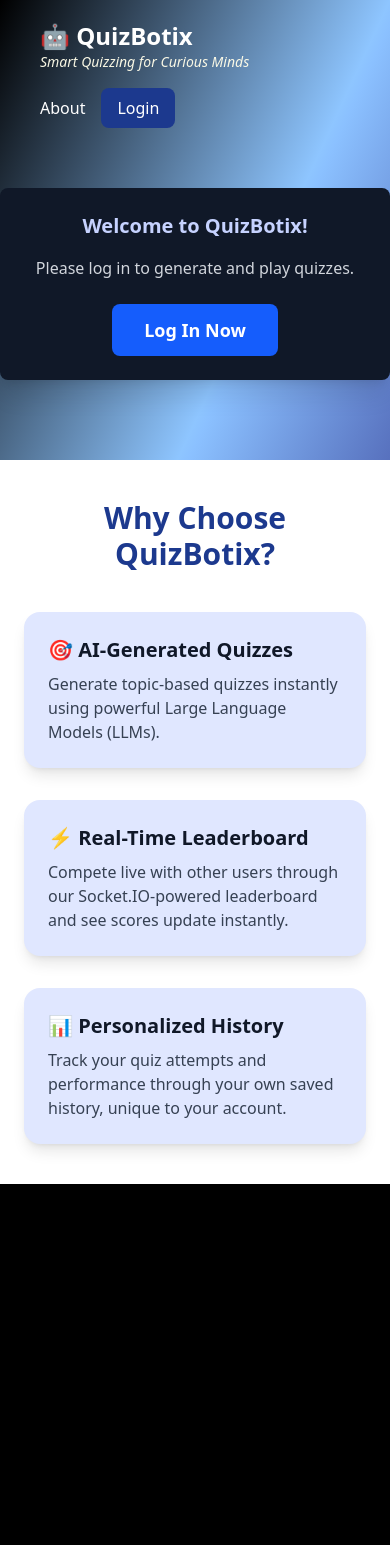
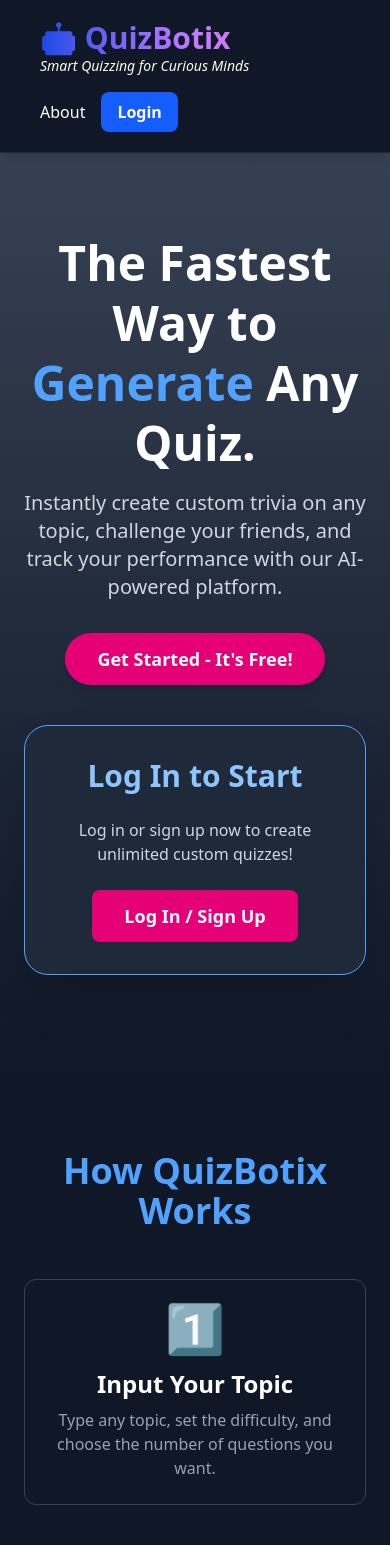
Before and after one commit to kriti-divyansha/QuizBotix, a React (Vite) app in the folder frontend/: page / in a window 390 px wide. Shown: the top 1545 px of the page. Before the commit the page ends 1184 px from the top, so only its background shows below. Built offline with nearby package versions, Linux system fonts and the light colour scheme.

Commit message:
Update Home.jsx

```diff
--- a/frontend/src/pages/Home.jsx
+++ b/frontend/src/pages/Home.jsx
@@ -1,109 +1,10 @@
 import React, { useState, useEffect, useCallback } from 'react';
 import { useLocation, useNavigate } from 'react-router-dom';
-
-// FIX: Integrated LoginModal component to make the app self-contained.
-const LoginModal = ({ onLoginSuccess, onClose }) => {
-  const [email, setEmail] = useState('');
-  const [password, setPassword] = useState('');
-  const [error, setError] = useState(null);
-
-  const handleLogin = (e) => {
-    e.preventDefault();
-    if (!email || !password) {
-      setError('Email and password are required.');
-      return;
-    }
-    setError(null);
-    // Simulate a successful login
-    const user = { email: email.toLowerCase(), name: 'QuizPlayer' };
-    localStorage.setItem('loggedInUser', JSON.stringify(user));
-    onLoginSuccess(user);
-  };
-
-  return (
-    <div className="fixed inset-0 bg-black bg-opacity-75 flex items-center justify-center z-50">
-      <div className="bg-white p-8 rounded-2xl shadow-xl max-w-sm w-full relative">
-        <button onClick={onClose} className="absolute top-4 right-4 text-gray-500 hover:text-gray-800 text-2xl font-bold transition">
-          &times;
-        </button>
-        <h2 className="text-2xl font-bold text-gray-900 mb-4 text-center">Login</h2>
-        <form onSubmit={handleLogin} className="space-y-4">
-          <input
-            type="email"
-            value={email}
-            onChange={(e) => setEmail(e.target.value)}
-            placeholder="Email"
-            className="w-full p-3 rounded-lg border border-gray-300 focus:outline-none focus:ring-2 focus:ring-indigo-500"
-          />
-          <input
-            type="password"
-            value={password}
-            onChange={(e) => setPassword(e.target.value)}
-            placeholder="Password"
-            className="w-full p-3 rounded-lg border border-gray-300 focus:outline-none focus:ring-2 focus:ring-indigo-500"
-          />
-          {error && <p className="text-red-500 text-sm text-center">{error}</p>}
-          <button
-            type="submit"
-            className="w-full bg-blue-600 hover:bg-blue-800 transition py-3 rounded-lg text-white font-semibold"
-          >
-            Log In
-          </button>
-        </form>
-      </div>
-    </div>
-  );
-};
-
-// FIX: Integrated ProfileSidePanel component to make the app self-contained.
-const ProfileSidePanel = ({ isOpen, onClose, user, quizHistory }) => {
-  if (!isOpen) return null;
-
-  return (
-    <div className="fixed inset-0 z-40">
-      <div onClick={onClose} className="absolute inset-0 bg-black bg-opacity-50"></div>
-      <div className="fixed top-0 right-0 h-full w-80 bg-gray-900 text-white shadow-lg transform transition-transform duration-300 ease-in-out">
-        <div className="flex justify-between items-center p-6 border-b border-gray-700">
-          <h2 className="text-2xl font-bold">Profile</h2>
-          <button onClick={onClose} className="text-gray-400 hover:text-white text-3xl font-bold">
-            &times;
-          </button>
-        </div>
-        <div className="p-6">
-          {user && (
-            <div className="mb-6">
-              <h3 className="text-lg font-semibold text-indigo-300">Welcome, {user.name || 'Guest'}!</h3>
-              <p className="text-sm text-gray-400">{user.email}</p>
-            </div>
-          )}
-          <div>
-            <h3 className="text-xl font-semibold mb-4 border-b pb-2 border-gray-700 text-indigo-300">Quiz History</h3>
-            {quizHistory.length > 0 ? (
-              <ul className="space-y-4">
-                {quizHistory.map((quiz, index) => (
-                  <li key={index} className="bg-gray-800 p-4 rounded-lg shadow-inner flex justify-between items-center">
-                    <div>
-                      <p className="font-medium text-lg">{quiz.topic}</p>
-                      <p className="text-sm text-gray-400">Score: {quiz.score}/{quiz.totalQuestions}</p>
-                    </div>
-                    <span className={`text-sm font-semibold px-2 py-1 rounded-full ${quiz.score / quiz.totalQuestions > 0.7 ? 'bg-green-600' : 'bg-red-600'}`}>
-                      {Math.round((quiz.score / quiz.totalQuestions) * 100)}%
-                    </span>
-                  </li>
-                ))}
-              </ul>
-            ) : (
-              <p className="text-gray-400 italic">No quiz history found. Play a quiz to see your history here!</p>
-            )}
-          </div>
-        </div>
-      </div>
-    </div>
-  );
-};
+import LoginModal from './login';
+import ProfileSidePanel from './ProfileSidePanel';
 
 const Home = () => {
-  console.log('Home component rendering...');
+    // === 1. State Management ===
 
     // User/Auth States
     const [loggedInUser, setLoggedInUser] = useState(null);
@@ -115,13 +16,15 @@
     const [topic, setTopic] = useState('');
     const [difficulty, setDifficulty] = useState('easy');
     const [count, setCount] = useState(5);
-
+    const [quizType, setQuizType] = useState('self');
     // UI/Loading States
     const [loading, setLoading] = useState(false);
     const [error, setError] = useState(null);
 
     const navigate = useNavigate();
     const location = useLocation();
+
+    // === 2. Initialization & Data Loading ===
 
     // Load user and quiz history from localStorage on component mount
     useEffect(() => {
@@ -130,6 +33,7 @@
             try {
                 const user = JSON.parse(storedUser);
                 setLoggedInUser(user);
+                // Load history specific to the logged-in user
                 const storedHistory = localStorage.getItem(`quizHistory_${user.email}`);
                 if (storedHistory) {
                     setQuizHistory(JSON.parse(storedHistory));
@@ -137,7 +41,6 @@
             } catch (e) {
                 console.error("Failed to parse stored user or history data from localStorage", e);
                 localStorage.removeItem('loggedInUser');
-        localStorage.removeItem('quizHistory_');
             }
         }
         // Handle navigation state if user was redirected back from QuizPage
@@ -152,7 +55,8 @@
         }
     }, [location.state]);
 
-  // Login/Logout Callbacks
+    // === 3. Authentication Callbacks ===
+
     const handleLoginSuccess = useCallback((user) => {
         setLoggedInUser(user);
         setShowLoginForm(false);
@@ -162,9 +66,8 @@
         if (storedHistory) {
             setQuizHistory(JSON.parse(storedHistory));
         } else {
-      setQuizHistory([]); // No history yet for this user
+            setQuizHistory([]);
         }
-    console.log("Logged in user:", user);
     }, []);
 
     const handleLogout = useCallback(() => {
@@ -177,7 +80,8 @@
         setError(null);
     }, []);
 
-  // Quiz Generation Logic
+    // === 4. Quiz Generation Logic ===
+
     const handleGenerate = async () => {
         if (!topic) {
             setError('Please enter a quiz topic.');
@@ -193,17 +97,15 @@
         setError(null);
 
         try {
-      const res = await fetch("https://quizbotix-1.onrender.com/generate-quiz", {
-        method: "POST",
-        headers: { "Content-Type": "application/json" },
-        // Use the state variables for the request body
+            // NOTE: This call relies on your backend server running on port 5000
+            const res = await fetch('http://localhost:5000/generate-quiz', {
+                method: 'POST',
+                headers: { 'Content-Type': 'application/json' },
                 body: JSON.stringify({ topic, difficulty, count }),
-        // 🔑 FIX: Add 'credentials: "include"' to send the session cookie
-        credentials: 'include',
+                credentials: 'include'
             });
 
             const data = await res.json();
-      console.log('Frontend received data:', data);
 
             if (res.ok && data.questions && data.quiz_id) {
                 navigate('/quiz', {
@@ -228,31 +130,32 @@
         }
     };
 
+    // === 5. Rendered JSX (Expanded Layout) ===
+
     return (
-    <div className="min-h-screen bg-gradient-to-br from-023E8A via-blue-300 to-indigo-900 text-white py-5">
+        <div className="min-h-screen bg-gray-800 text-white">
+
             {/* Navbar */}
-      <div className="flex flex-col sm:flex-row sm:justify-between sm:items-center mb-15 px-10">
+            <div className="flex flex-col sm:flex-row sm:justify-between sm:items-center py-5 px-10 border-b border-gray-800 sticky top-0 z-20 bg-gray-900 shadow-lg">
                  <div>
-          <h2 className="text-2xl font-bold text-white">🤖 QuizBotix</h2>
-          <p className="text-sm text-yellow-50 italic fade-in-out">Smart Quizzing for Curious Minds</p>
+                     <h2 className="text-3xl font-bold text-transparent bg-clip-text bg-gradient-to-r from-blue-700 via-purple-400 to-pink-400">🤖 QuizBotix</h2>
+                     <p className="text-sm text-yellow-50 italic">Smart Quizzing for Curious Minds</p>
                  </div>
-
                  <div className="mt-4 sm:mt-0 space-x-4">
-          <button onClick={() => navigate('/about')} className="text-white hover:text-black font-medium transition">
+                     <button onClick={() => navigate('/about')} className="text-white hover:text-blue-400 font-medium transition">
                          About
                      </button>
                      {loggedInUser ? (
                          <>
-              {/* Profile/History Button */}
                              <button
                                  onClick={() => setShowSidePanel(true)}
-                className="bg-blue-900 hover:bg-pink-700 py-2 px-2 rounded-lg text-white font-medium transition"
+                                 className="bg-blue-600 hover:bg-pink-700 py-2 px-3 rounded-lg text-white font-medium transition"
                              >
                                  Profile
                              </button>
                              <button
                                  onClick={handleLogout}
-                className="bg-blue-900 hover:bg-pink-700 py-2 px-2 rounded-lg text-white font-medium transition"
+                                 className="bg-blue-600 hover:bg-pink-700 py-2 px-3 rounded-lg text-white font-medium transition"
                              >
                                  Logout
                              </button>
@@ -260,7 +163,7 @@
                      ) : (
                          <button
                              onClick={() => setShowLoginForm(true)}
-              className="bg-blue-900 hover:bg-black py-2 px-4 rounded-lg text-white font-medium transition"
+                             className="bg-blue-600 hover:bg-blue-800 py-2 px-4 rounded-lg text-white font-bold transition"
                          >
                              Login
                          </button>
@@ -268,16 +171,14 @@
                  </div>
             </div>
 
-      {/* Login Modal */}
-      {showLoginForm && !loggedInUser && (
+            {/* Modals and Side Panels */}
+            {showLoginForm && (
                 <LoginModal
                     onLoginSuccess={handleLoginSuccess}
                     onClose={() => setShowLoginForm(false)}
                 />
             )}
-
-      {/* Profile Side Panel */}
-      {loggedInUser && ( // Only render if a user is logged in
+            {loggedInUser && (
                 <ProfileSidePanel
                     isOpen={showSidePanel}
                     onClose={() => setShowSidePanel(false)}
@@ -286,98 +187,164 @@
                 />
             )}
 
+            {/* === 1. Hero Section === */}
+            <div className="pt-20 pb-24 bg-gradient-to-b from-gray-700 to-gray-900">
+                <div className="max-w-6xl mx-auto px-6 lg:px-8 flex flex-col lg:flex-row items-center justify-between">
+                    <div className="lg:w-1/2 mb-10 lg:mb-0 text-center lg:text-left">
+                        <h1 className="text-5xl md:text-6xl font-extrabold leading-tight text-white mb-4">
+                            The Fastest Way to <span className="text-blue-400">Generate</span> Any Quiz.
+                        </h1>
+                        <p className="text-xl text-gray-300 mb-8">
+                            Instantly create custom trivia on any topic, challenge your friends, and track your performance with our AI-powered platform.
+                        </p>
+                        {!loggedInUser && (
+                            <button
+                                onClick={() => setShowLoginForm(true)}
+                                className="bg-pink-600 hover:bg-pink-700 py-3 px-8 rounded-full text-white font-bold text-lg shadow-lg transition transform hover:scale-105"
+                            >
+                                Get Started - It's Free!
+                            </button>
+                        )}
+                    </div>
 
-      {/* Main Quiz Content */}
+                    {/* Quiz Creation Form (Primary CTA for logged-in users) */}
+                    <div className="lg:w-5/12 bg-gray-800 p-8 rounded-3xl shadow-2xl border border-blue-400">
+                        <h2 className="text-3xl font-extrabold mb-6 text-center text-blue-300">
+                            {loggedInUser ? 'Create Your Quiz' : 'Log In to Start'}
+                        </h2>
                         {loggedInUser ? (
-        <div className="flex items-center justify-center">
-          <div className="bg-black p-8 rounded-2xl shadow-2xl max-w-md w-full">
-            <h1 className="text-4xl font-extrabold mb-6 text-center text-blue-300 drop-shadow-lg">
-              Create Your Quiz
-            </h1>
-
                             <div className="space-y-4">
                                 <input
                                     type="text"
-                placeholder="Enter quiz topic"
+                                    placeholder="Enter quiz topic (e.g., 'Ancient Rome' or 'React Hooks')"
                                     value={topic}
                                     onChange={(e) => setTopic(e.target.value)}
-                className="w-full p-3 rounded-lg bg-gray-800 text-white placeholder-gray-400 border border-gray-600 focus:outline-none focus:ring-2 focus:ring-indigo-500 "
+                                    className="w-full p-3 rounded-lg bg-gray-700 text-white placeholder-gray-400 border border-gray-600 focus:outline-none focus:ring-2 focus:ring-blue-400"
                                 />
-
-              <select
-                value={difficulty}
-                onChange={(e) => setDifficulty(e.target.value)}
-                className="w-full p-3 rounded-lg bg-gray-800 text-white border border-gray-600 focus:outline-none focus:ring-2 focus:ring-indigo-500"
-              >
+                                <select value={difficulty} onChange={(e) => setDifficulty(e.target.value)} className="w-full p-3 rounded-lg bg-gray-700 text-white border border-gray-600 focus:outline-none focus:ring-2 focus:ring-blue-400">
                                     <option value="easy">Easy</option>
                                     <option value="medium">Medium</option>
                                     <option value="hard">Hard</option>
                                 </select>
-
+                                <select value={count} onChange={(e) => setCount(Number(e.target.value))} className="w-full p-3 rounded-lg bg-gray-700 text-white border border-gray-600 focus:outline-none focus:ring-2 focus:ring-blue-400">
+                                    {[5, 10, 15, 20].map((n) => (<option key={n} value={n}>{n} Questions</option>))}
+                                </select>
                                 <select
-                value={count}
-                onChange={(e) => setCount(Number(e.target.value))}
-                className="w-full p-3 rounded-lg bg-gray-800 text-white border border-gray-600 focus:outline-none focus:ring-2 focus:ring-indigo-500"
-              >
-                {[5, 10, 15, 20].map((n) => (
-                  <option key={n} value={n}>{n} Questions</option>
-                ))}
+                                  value={quizType}
+                                  onChange={(e) => setQuizType(e.target.value)}
+                                  className="w-full p-3 rounded-lg bg-gray-700 text-white border border-gray-600 focus:outline-none focus:ring-2 focus:ring-pink-400">
+                                    <option value="self">Create for Myself</option>
+                                    <option value="classroom">Create for Classroom/Community</option>
                                 </select>
 
                                 <button
                                     onClick={handleGenerate}
                                     disabled={!topic || loading}
-                className="w-full bg-indigo-600 hover:bg-indigo-800 transition-all py-3 rounded-lg font-semibold text-white "
+                                    className="w-full bg-blue-600 hover:bg-blue-700 transition-all py-3 rounded-lg font-bold text-white shadow-md disabled:opacity-50"
                                 >
                                     {loading ? 'Generating...' : 'Generate Quiz'}
                                 </button>
 
-              {error && <p className="text-red-500 text-sm text-center mt-4">{error}</p>}
+                                {error && <p className="text-red-400 text-sm text-center mt-4">{error}</p>}
+                            </div>
+                        ) : (
+                            <div className="text-center">
+                                <p className="text-gray-300 mb-6">Log in or sign up now to create unlimited custom quizzes!</p>
+                                <button
+                                    onClick={() => setShowLoginForm(true)}
+                                    className="bg-pink-600 hover:bg-blue-600 py-3 px-8 rounded-lg text-white font-bold text-lg transition transform hover:scale-105"
+                                >
+                                    Log In / Sign Up
+                                </button>
+                            </div>
+                        )}
                     </div>
                 </div>
             </div>
-      ) : (
-        // If not logged in, show a friendly message prompting login
-        <div className="text-center mt-12 p-6 rounded-lg bg-gray-900 max-w-md mx-auto shadow-xl">
-          <p className="text-xl font-semibold text-indigo-200 mb-4">Welcome to QuizBotix!</p>
-          <p className="text-gray-300 mb-6">Please log in to generate and play quizzes.</p>
-          <button
-            onClick={() => setShowLoginForm(true)}
-            className="bg-blue-600 hover:bg-pink-600 py-3 px-8 rounded-lg text-white font-bold text-lg transition transform hover:scale-105"
-          >
-            Log In Now
-          </button>
+
+            {/* === 2. How It Works Section === */}
+            <div className="py-20 px-6 md:px-20 bg-gray-900">
+                <h2 className="text-4xl font-extrabold text-center mb-12 text-blue-400">How QuizBotix Works</h2>
+                <div className="grid grid-cols-1 md:grid-cols-3 gap-10 max-w-5xl mx-auto">
+                    {/* Step 1 */}
+                    <div className="text-center p-6 rounded-xl border border-gray-700 hover:border-blue-400 transition-all">
+                        <div className="text-5xl mb-4 text-pink-500">1️⃣</div>
+                        <h3 className="text-2xl font-bold mb-2 text-white">Input Your Topic</h3>
+                        <p className="text-gray-400">Type any topic, set the difficulty, and choose the number of questions you want.</p>
                     </div>
-      )}
-      {/* === Features Section === */}
-      <div className="mt-20 px-6 md:px-20 py-10 bg-white text-gray-900">
-        <h2 className="text-3xl font-extrabold text-center mb-10 text-blue-900">Why Choose QuizBotix?</h2>
-        <div className="grid grid-cols-1 md:grid-cols-3 gap-8">
+                    {/* Step 2 */}
+                    <div className="text-center p-6 rounded-xl border border-gray-700 hover:border-blue-400 transition-all">
+                        <div className="text-5xl mb-4 text-pink-500">2️⃣</div>
+                        <h3 className="text-2xl font-bold mb-2 text-white">AI Generates Quiz</h3>
+                        <p className="text-gray-400">Our powerful LLM backend instantly creates unique, high-quality quiz questions.</p>
+                    </div>
+                    {/* Step 3 */}
+                    <div className="text-center p-6 rounded-xl border border-gray-700 hover:border-blue-400 transition-all">
+                        <div className="text-5xl mb-4 text-pink-500">3️⃣</div>
+                        <h3 className="text-2xl font-bold mb-2 text-white">Play and Compete</h3>
+                        <p className="text-gray-400">Start the quiz, answer fast, and see your rank climb the **real-time leaderboard**!</p>
+                    </div>
+                </div>
+            </div>
+
+            {/* === 3. Features Section === */}
+            <div className="px-6 md:px-20 py-20 bg-gray-800">
+                <h2 className="text-4xl font-extrabold text-center mb-10 text-white">Platform Capabilities</h2>
+                <div className="grid grid-cols-1 md:grid-cols-3 gap-8 max-w-6xl mx-auto">
+
                     {/* Card 1 */}
-          <div className="bg-indigo-100 p-6 rounded-2xl shadow-lg hover:shadow-indigo-400 transition-all">
-            <h3 className="text-xl font-bold mb-2">🎯 AI-Generated Quizzes</h3>
-            <p className="text-gray-700">
+                    <div className="bg-gray-700 p-6 rounded-2xl shadow-xl border-t-4 border-blue-400">
+                        <h3 className="text-xl font-bold mb-2 text-blue-400">🎯 AI-Generated Quizzes</h3>
+                        <p className="text-gray-300">
                             Generate topic-based quizzes instantly using powerful Large Language Models (LLMs).
                         </p>
                     </div>
 
                     {/* Card 2 */}
-          <div className="bg-indigo-100 p-6 rounded-2xl shadow-lg hover:shadow-indigo-400 transition-all">
-            <h3 className="text-xl font-bold mb-2">⚡ Real-Time Leaderboard</h3>
-            <p className="text-gray-700">
+                    <div className="bg-gray-700 p-6 rounded-2xl shadow-xl border-t-4 border-pink-500">
+                        <h3 className="text-xl font-bold mb-2 text-pink-500">⚡ Real-Time Leaderboard</h3>
+                        <p className="text-gray-300">
                             Compete live with other users through our Socket.IO-powered leaderboard and see scores update instantly.
                         </p>
                     </div>
 
                     {/* Card 3 */}
-          <div className="bg-indigo-100 p-6 rounded-2xl shadow-lg hover:shadow-indigo-400 transition-all">
-            <h3 className="text-xl font-bold mb-2">📊 Personalized History</h3>
-            <p className="text-gray-700">
+                    <div className="bg-gray-700 p-6 rounded-2xl shadow-xl border-t-4 border-yellow-400">
+                        <h3 className="text-xl font-bold mb-2 text-yellow-400">📊 Personalized History</h3>
+                        <p className="text-gray-300">
                             Track your quiz attempts and performance through your own saved history, unique to your account.
                         </p>
                     </div>
                 </div>
             </div>
+
+            {/* === 4. Final Call to Action (CTA) Section === */}
+            <div className="py-20 text-center bg-gray-900 border-t border-gray-700">
+                <h2 className="text-4xl font-extrabold mb-4 text-white">Ready to Test Your Knowledge?</h2>
+                <p className="text-xl text-gray-400 mb-8">Join thousands of users challenging themselves with QuizBotix.</p>
+                <button
+                    onClick={() => loggedInUser ? navigate('/') : setShowLoginForm(true)}
+                    className="bg-blue-600 hover:bg-blue-700 py-4 px-12 rounded-full text-white font-bold text-xl transition transform hover:scale-105 shadow-2xl"
+                >
+                    Start Your Quiz Now!
+                </button>
+            </div>
+
+            {/* === 5. Footer === */}
+            <footer className="bg-gray-800 text-gray-400 py-8 px-6 md:px-20 border-t border-gray-700 z-10">
+                <div className="max-w-6xl mx-auto flex flex-col md:flex-row justify-between items-center">
+                    <div className="mb-4 md:mb-0">
+                        <h3 className="text-lg font-bold text-blue-400">QuizBotix</h3>
+                        <p className="text-sm">© 2025 All Rights Reserved.</p>
+                    </div>
+                    <div className="flex space-x-6">
+                        <a href="/about" className="hover:text-white transition">About</a>
+                        <a href="/contact" className="hover:text-white transition">Contact</a>
+                        <a href="/privacy" className="hover:text-white transition">Privacy Policy</a>
+                    </div>
+                </div>
+            </footer>
+
         </div>
     );
 };
```
Lines whose indentation alone changed are shown as unchanged.
